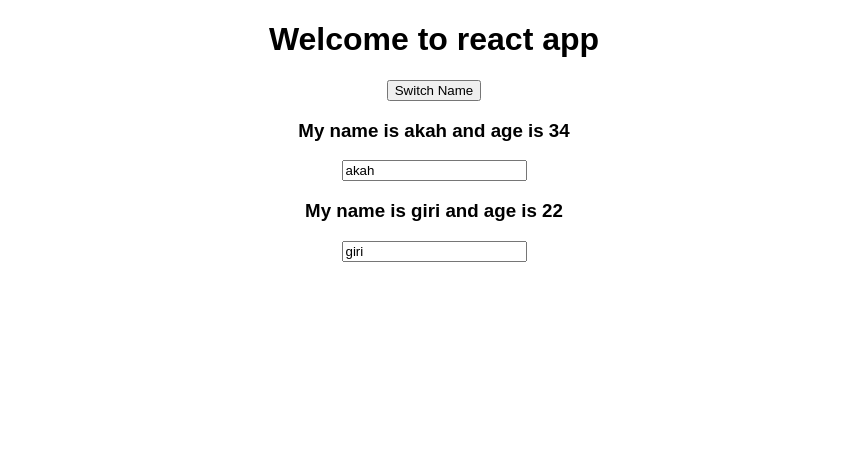
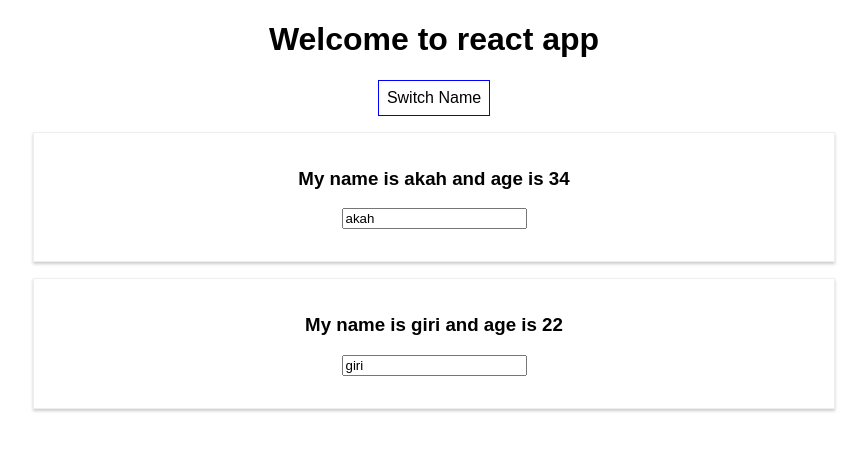
Before and after one commit to akashgiricse/person-manager, a React (Create React App) app: page / in a window 1280 px wide. Shown: the top 450 px of the page, without its empty margins (206-1073 px from the left). Built offline with nearby package versions, Linux system fonts and the light colour scheme.

Commit message:
Adding css in 2 ways

```diff
--- a/src/App.js
+++ b/src/App.js
@@ -29,10 +29,20 @@
   };
 
   render() {
+    const style = {
+      backgroundColor: "white",
+      font: "inherit",
+      border: "1px solid blue",
+      padding: "8px",
+      cursor: "pointer"
+    };
+
     return (
       <div className="App">
         <h1>Welcome to react app</h1>
-        <button onClick={this.switchNameHandler}>Switch Name</button>
+        <button onClick={() => this.switchNameHandler("LOLOL")} style={style}>
+          Switch Name
+        </button>
         <Person
           name={this.state.person[0].name}
           age={this.state.person[0].age}
--- /dev/null
+++ b/src/Person/Person.css
@@ -0,0 +1,8 @@
+.Person {
+  width: 60%;
+  margin: 16px auto;
+  border: 1px solid #eee;
+  box-shadow: 0 2px 3px #ccc;
+  padding: 16px;
+  text-align: center;
+}
--- a/src/Person/Person.js
+++ b/src/Person/Person.js
@@ -1,8 +1,9 @@
 import React from "react";
+import "./Person.css";
 
 const person = props => {
   return (
-    <div>
+    <div className="Person">
       <h3 onClick={props.click}>
         My name is {props.name} and age is {props.age}
       </h3>
```
